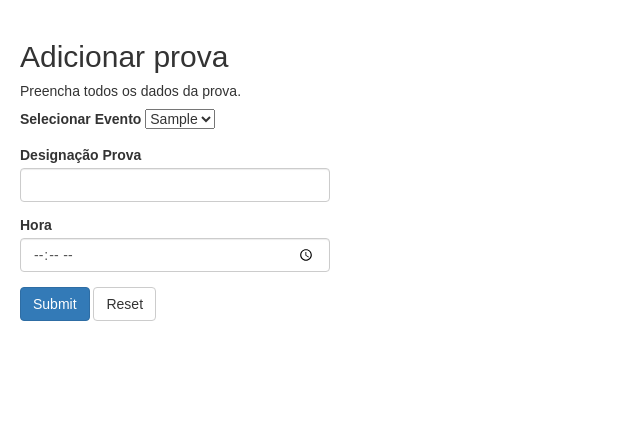
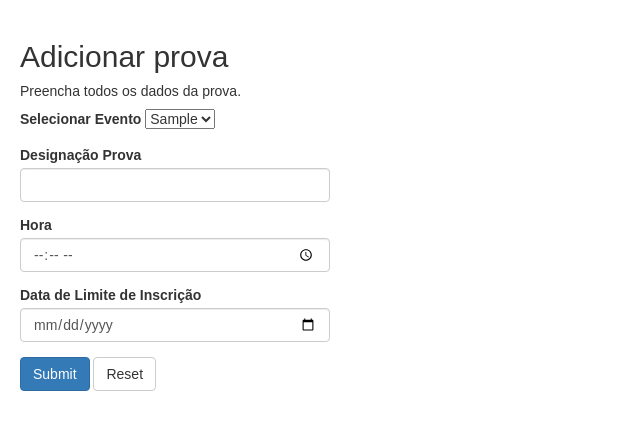
Before and after one commit to goldfishgam3r/ATW_E_G, a PHP site: page /adicionarprova.php in a window 1280 px wide. Shown: the top 430 px of the page, without its empty margins (0-640 px from the left). Run offline with PHP 8.4, Linux system fonts and the light colour scheme; tables that the repository leaves empty or names only in its code hold one stand-in row (values such as "Sample post").

Commit message:
Update adicionarprova.php

```diff
--- a/adicionarprova.php
+++ b/adicionarprova.php
@@ -3,8 +3,8 @@
 require_once "config.php";
 
 // Define variables and initialize with empty values
-$desigancaoe = $designacao = $hora = "";
-$desigancaoe_err = $designacao_err = $hora_err = "";
+$desigancaoe = $designacao = $hora = $datal = "";
+$desigancaoe_err = $designacao_err = $hora_err = $datal_err = "";
 
 // Processing form data when form is submitted
 if($_SERVER["REQUEST_METHOD"] == "POST"){
@@ -36,22 +36,29 @@ if(empty(trim($_POST["ide"]))){
     $desigancaoe = trim($_POST["ide"]);
 }
 
+// Validate date
+if(empty(trim($_POST["datal"]))){
+    $datal_err = "Por favor insira a data limite de inscrição.";
+} else{
+    $datal = trim($_POST["datal"]);
+}
 
 
     // Check input errors before inserting in database
-    if(empty($designacao_err) && empty($hora_err) && empty($desigancaoe_err)){
+    if(empty($designacao_err) && empty($hora_err) && empty($desigancaoe_err) && empty($datal_err)){
 
         // Prepare an insert statement
-        $sql = "INSERT INTO prova (designacao, hora, idevento) VALUES (?, ?, ?)";
+        $sql = "INSERT INTO prova (designacao, hora, idevento, datalimite) VALUES (?, ?, ?, ?)";
 
         if($stmt = mysqli_prepare($conn, $sql)){
             // Bind variables to the prepared statement as parameters
-            mysqli_stmt_bind_param($stmt, "sss", $param_designacao, $param_hora, $param_desigancaoe);
+            mysqli_stmt_bind_param($stmt, "ssss", $param_designacao, $param_hora, $param_desigancaoe, $param_datal);
 
             // Set parameters
             $param_designacao = $designacao;
             $param_hora = $hora;
             $param_desigancaoe = $desigancaoe;
+            $param_datal = $datal;
 
 
 
@@ -116,6 +123,11 @@ if(empty(trim($_POST["ide"]))){
                 <input type="time" name="hora" class="form-control" value="<?php echo $hora; ?>">
                 <span class="help-block"><?php echo $hora_err; ?></span>
             </div>
+            <div class="form-group <?php echo (!empty($datal_err)) ? 'has-error' : ''; ?>">
+                <label>Data de Limite de Inscrição</label>
+                <input type="date" name="datal" class="form-control" value="<?php echo $datal; ?>">
+                <span class="help-block"><?php echo $datal_err; ?></span>
+            </div>
             <div class="form-group">
                 <input type="submit" class="btn btn-primary" value="Submit">
                 <input type="reset" class="btn btn-default" value="Reset">
```
